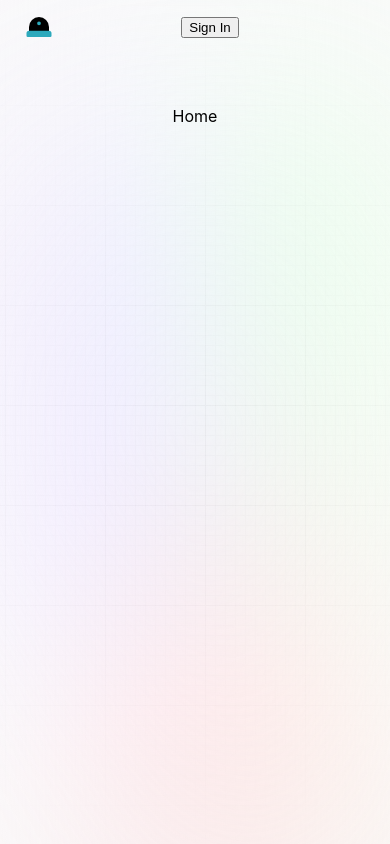
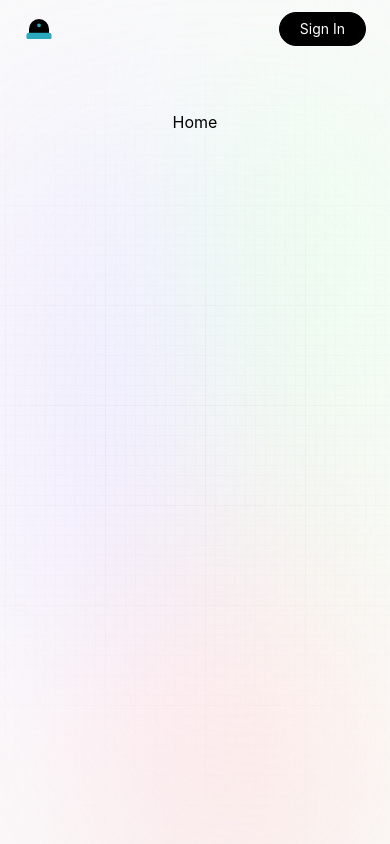
Before and after one commit to Gh0stF1ghter/sv4s-labs, a React (Create React App) app: page / in a window 390 px wide. Built offline with nearby package versions, Linux system fonts and the light colour scheme.

Commit message:
style: rewrite css files

```diff
--- a/package.json
+++ b/package.json
@@ -10,6 +10,7 @@
     "react-dom": "^18.2.0",
     "react-router-dom": "^6.21.3",
     "react-scripts": "5.0.1",
+    "tailwindcss": "^3.4.1",
     "web-vitals": "^2.1.4"
   },
   "scripts": {
--- a/src/App.css
+++ b/src/App.css
@@ -1,3 +1,7 @@
+@tailwind base;
+@tailwind components;
+@tailwind utilities;
+
 .main {
   width: 100vw;
   min-height: 100vh;
@@ -6,6 +10,7 @@
   justify-content: center;
   padding: 120px 24px 160px 24px;
   pointer-events: none;
+  font-family: Inter, sans-serif;
 }
 
 .main:before {
@@ -55,12 +60,6 @@
   opacity: 0.15;
 }
 
-@media screen and (max-width: 640px) {
-  .main {
-    padding: 0;
-  }
-}
-
 .flex-between {
   display: flex;
   align-items: center;
@@ -82,7 +81,8 @@
 .flex-end {
   display: flex;
   align-items: flex-start;
-  justify-content: flex-end;}
+  justify-content: flex-end;
+}
 
 .app {
   position: relative;
@@ -91,17 +91,217 @@
   flex-direction: column;
   align-items: center;
   justify-content: center;
-    padding-left: 1.5rem/* 24px */;
-    padding-right: 1.5rem/* 24px */;
+  padding-left: 1.5rem /* 24px */;
+  padding-right: 1.5rem /* 24px */;
   margin-left: auto;
   margin-right: auto;
-    max-width: 80rem/* 1280px */;
+  max-width: 80rem /* 1280px */;
+}
 
+.black_btn {
+  border-radius: 9999px;
+  border-width: 1px;
+  --tw-border-opacity: 1;
+  border-color: rgb(0 0 0 / var(--tw-border-opacity));
+  --tw-bg-opacity: 1;
+  background-color: rgb(0 0 0 / var(--tw-bg-opacity));
+  padding-top: 0.375rem /* 6px */;
+  padding-bottom: 0.375rem /* 6px */;
+  padding-left: 1.25rem /* 20px */;
+  padding-right: 1.25rem /* 20px */;
+  --tw-text-opacity: 1;
+  color: rgb(255 255 255 / var(--tw-text-opacity));
+  transition-property: all;
+  transition-timing-function: cubic-bezier(0.4, 0, 0.2, 1);
+  transition-duration: 150ms;
+  text-align: center;
+  font-size: 0.875rem /* 14px */;
+  line-height: 1.25rem /* 20px */;
+  display: flex;
+  align-items: center;
+  justify-content: center;
+}
+.black_btn:hover {
+  --tw-bg-opacity: 1;
+  background-color: rgb(255 255 255 / var(--tw-bg-opacity));
+  --tw-text-opacity: 1;
+  color: rgb(0 0 0 / var(--tw-text-opacity));
+}
+
+.outline_btn {
+  border-radius: 9999px;
+  border-width: 1px;
+  --tw-border-opacity: 1;
+  border-color: rgb(0 0 0 / var(--tw-border-opacity));
+  --tw-bg-opacity: 1;
+  background-color: transparent;
+  padding-top: 0.375rem /* 6px */;
+  padding-bottom: 0.375rem /* 6px */;
+  padding-left: 1.25rem /* 20px */;
+  padding-right: 1.25rem /* 20px */;
+  --tw-text-opacity: 1;
+  color: rgb(0 0 0 / var(--tw-text-opacity));
+  transition-property: all;
+  transition-timing-function: cubic-bezier(0.4, 0, 0.2, 1);
+  transition-duration: 150ms;
+  text-align: center;
+  font-size: 0.875rem /* 14px */;
+  line-height: 1.25rem /* 20px */;
+  display: flex;
+  align-items: center;
+  justify-content: center;
+}
+.outline_btn:hover {
+  --tw-bg-opacity: 1;
+  background-color: rgb(0 0 0 / var(--tw-bg-opacity));
+  --tw-text-opacity: 1;
+  color: rgb(255 255 255 / var(--tw-text-opacity));
+}
+
+.head_text {
+  margin-top: 1.25rem /* 20px */;
+  font-size: 3rem /* 48px */;
+  line-height: 1;
+  font-weight: 800;
+  line-height: 1.15;
+  --tw-text-opacity: 1;
+  color: rgb(0 0 0 / var(--tw-text-opacity));
+}
+
+.blue_gradient {
+  color: transparent;
+  background-image: linear-gradient(to right, var(--tw-gradient-stops));
+  --tw-gradient-from: #2563eb var(--tw-gradient-from-position);
+  --tw-gradient-to: rgb(37 99 235 / 0) var(--tw-gradient-to-position);
+  --tw-gradient-stops: var(--tw-gradient-from), var(--tw-gradient-to);
+  --tw-gradient-to: #0891b2 var(--tw-gradient-to-position);
+  background-clip: text;
+}
+
+.desc {
+  max-width: 42rem /* 672px */;
+  margin-top: 1.25rem /* 20px */;
+  font-size: 1.125rem /* 18px */;
+  line-height: 1.75rem /* 28px */;
+  --tw-text-opacity: 1;
+  color: rgb(75 85 99 / var(--tw-text-opacity));
+}
+
+.search_input {
+  display: block;
+  width: 100%;
+  border-radius: 0.375rem /* 6px */;
+  border-width: 1px;
+  --tw-border-opacity: 1;
+  border-color: rgb(229 231 235 / var(--tw-border-opacity));
+  --tw-bg-opacity: 1;
+  background-color: rgb(255 255 255 / var(--tw-bg-opacity));
+  padding-top: 0.625rem /* 10px */;
+  padding-bottom: 0.625rem /* 10px */;
+  font-family: Satoshi, sans-serif;
+  padding-left: 1.25rem /* 20px */;
+  padding-right: 3rem /* 48px */;
+  font-size: 0.875rem /* 14px */;
+  line-height: 1.25rem /* 20px */;
+  --tw-shadow: 0 10px 15px -3px rgb(0 0 0 / 0.1),
+    0 4px 6px -4px rgb(0 0 0 / 0.1);
+  --tw-shadow-colored: 0 10px 15px -3px var(--tw-shadow-color),
+    0 4px 6px -4px var(--tw-shadow-color);
+  box-shadow: var(--tw-ring-offset-shadow, 0 0 #0000),
+    var(--tw-ring-shadow, 0 0 #0000), var(--tw-shadow);
+  font-weight: 500;
+}
+.search_input:focus {
+  --tw-border-opacity: 1;
+  border-color: rgb(0 0 0 / var(--tw-border-opacity));
+  outline: 2px solid transparent;
+  outline-offset: 2px;
+  --tw-ring-offset-shadow: var(--tw-ring-inset) 0 0 0
+    var(--tw-ring-offset-width) var(--tw-ring-offset-color);
+  --tw-ring-shadow: var(--tw-ring-inset) 0 0 0
+    calc(0px + var(--tw-ring-offset-width)) var(--tw-ring-color);
+  box-shadow: var(--tw-ring-offset-shadow), var(--tw-ring-shadow),
+    var(--tw-shadow, 0 0 #0000);
+}
+
+.copy_btn {
+  width: 1.75rem /* 28px */;
+  height: 1.75rem /* 28px */;
+  border-radius: 9999px;
+  background-color: rgb(255 255 255 / 0.1);
+  --tw-shadow: inset 10px -50px 94px 0 rgb(199, 199, 199, 0.2);
+  --tw-shadow-colored: inset 10px -50px 94px 0 var(--tw-shadow-color);
+  box-shadow: var(--tw-ring-offset-shadow, 0 0 #0000),
+    var(--tw-ring-shadow, 0 0 #0000), var(--tw-shadow);
+  --tw-backdrop-blur: blur(8px);
+  backdrop-filter: var(--tw-backdrop-blur) var(--tw-backdrop-brightness)
+    var(--tw-backdrop-contrast) var(--tw-backdrop-grayscale)
+    var(--tw-backdrop-hue-rotate) var(--tw-backdrop-invert)
+    var(--tw-backdrop-opacity) var(--tw-backdrop-saturate)
+    var(--tw-backdrop-sepia);
+  display: flex;
+  justify-content: center;
+  align-items: center;
+  cursor: pointer;
+}
+
+.glassmorphism {
+  border-radius: 0.75rem /* 12px */;
+  border-width: 1px;
+  --tw-border-opacity: 1;
+  border-color: rgb(229 231 235 / var(--tw-border-opacity));
+  background-color: rgb(255 255 255 / 0.2);
+  --tw-shadow: inset 10px -50px 94px 0 rgb(199, 199, 199, 0.2);
+  --tw-shadow-colored: inset 10px -50px 94px 0 var(--tw-shadow-color);
+  box-shadow: var(--tw-ring-offset-shadow, 0 0 #0000),
+    var(--tw-ring-shadow, 0 0 #0000), var(--tw-shadow);
+  --tw-backdrop-blur: blur(8px);
+  backdrop-filter: var(--tw-backdrop-blur) var(--tw-backdrop-brightness)
+    var(--tw-backdrop-contrast) var(--tw-backdrop-grayscale)
+    var(--tw-backdrop-hue-rotate) var(--tw-backdrop-invert)
+    var(--tw-backdrop-opacity) var(--tw-backdrop-saturate)
+    var(--tw-backdrop-sepia);
+  padding: 1.25rem /* 20px */;
+}
+
+.prompt_layout {
+  padding-top: 2rem /* 32px */;
+  padding-bottom: 2rem /* 32px */;
+}
+
+.space-y-6 > :not([hidden]) ~ :not([hidden]) {
+  --tw-space-y-reverse: 0;
+  margin-top: calc(1.5rem /* 24px */ * calc(1 - var(--tw-space-y-reverse)));
+  margin-bottom: calc(1.5rem /* 24px */ * var(--tw-space-y-reverse));
+}
+
+@media (min-width: 1280px) {
+  .prompt_layout {
+    columns: 3;
+  }
 }
 
 @media (min-width: 640px) {
   .app {
-        padding-left: 4rem/* 64px */;
-        padding-right: 4rem/* 64px */;
+    padding-left: 4rem /* 64px */;
+    padding-right: 4rem /* 64px */;
+  }
+  .head_text {
+    font-size: 3.75rem /* 60px */;
+    line-height: 1;
+  }
+  .desc {
+    font-size: 1.25rem /* 20px */;
+    line-height: 1.75rem /* 28px */;
+  }
+  .prompt_layout {
+    columns: 2;
+    gap: 1.5rem /* 24px */;
   }
 }
+
+@media screen and (max-width: 640px) {
+  .main {
+    padding: 0;
+  }
+}
--- a/src/components/Nav/Nav.jsx
+++ b/src/components/Nav/Nav.jsx
@@ -34,15 +34,15 @@ function Nav() {
         </Link>
 
         {/* Desktop Navigation */}
-        <div className="hidden sm:flex">
+        <div className="big_screen">
           {session?.user ? (
-            <div className="flex gap-3 md:gap-5">
+            <div className="profile_btns flex gap-3 md:gap-5">
               <button type="button" onClick={()=> {}} className="outline_btn">
                 Sign out
               </button>
 
               <img
-                className="rounded-full"
+                className="profile_img"
                 src="profile.svg"
                 alt="profile"
                 width={37}
@@ -59,11 +59,11 @@ function Nav() {
         </div>
 
         {/* Mobile */}
-        <div className="relative flex sm:hidden">
+        <div className="small_screen">
           {session?.user ? (
             <div className="flex">
               <img
-                className="rounded-full"
+                className="profile_img"
                 src="profile.svg"
                 width={37}
                 height={37}
@@ -96,7 +96,7 @@ function Nav() {
                       setToggleDropdown(false);
 
                     }}
-                    className="w-full mt-5 black_btn"
+                    className="dropdown_link black_btn"
                   >
                     Sign Out
                   </button>
--- a/src/components/Nav/nav.css
+++ b/src/components/Nav/nav.css
@@ -12,7 +12,9 @@ nav {
 .logo_img {
   object-fit: contain;
 }
-
+.profile_img {
+  border-radius: 9999px;
+}
 .logo_text {
   font-size: 1.125rem /* 18px */;
   line-height: 1.75rem /* 28px */;
@@ -39,6 +41,12 @@ nav {
   gap: 0.5rem /* 8px */;
   justify-content: flex-end;
   align-items: flex-end;
+
+  --tw-drop-shadow: drop-shadow(0 4px 3px rgb(0 0 0 / 0.07))
+    drop-shadow(0 2px 2px rgb(0 0 0 / 0.06));
+  filter: var(--tw-blur) var(--tw-brightness) var(--tw-contrast)
+    var(--tw-grayscale) var(--tw-hue-rotate) var(--tw-invert) var(--tw-saturate)
+    var(--tw-sepia) var(--tw-drop-shadow);
 }
 
 .dropdown_link {
@@ -54,8 +62,38 @@ nav {
   color: rgb(107 114 128 / var(--tw-text-opacity));
 }
 
+.flex {
+  display: flex;
+}
+
+.big_screen {
+  display: none;
+}
+
+.small_screen {
+  position: relative;
+  display: flex;
+}
+
+.profile_btns {
+  display: flex;
+  gap: 0.75rem /* 12px */;
+}
+
+@media (min-width: 768px) {
+  .profile_btns {
+    gap: 1.25rem /* 20px */;
+  }
+}
+
 @media not all and (min-width: 640px) {
+  .big_screen {
+    display: flex;
+  }
   .logo_text {
     display: none;
   }
+  .small_screen {
+    display: none;
+  }
 }
--- /dev/null
+++ b/tailwind.config.js
@@ -0,0 +1,18 @@
+/** @type {import('tailwindcss').Config} */
+module.exports = {
+  content: [
+    "./src/**/*.{js,jsx,ts,tsx}",
+  ],
+  theme: {
+    extend: {
+      fontFamily: {
+        satoshi: ['Satoshi', 'sans-serif'],
+        inter: ['Inter', 'sans-serif'],
+      },
+      colors: {
+        'primary-orange': '#FF5722',
+      }
+    },
+  },
+  plugins: [],
+}
```
Also changed, not shown: 1 other file (tests, documents, lock files or other folders). Lines whose indentation alone changed are shown as unchanged.
